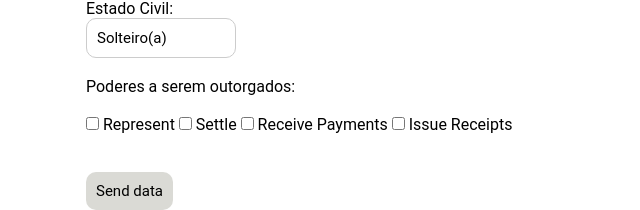
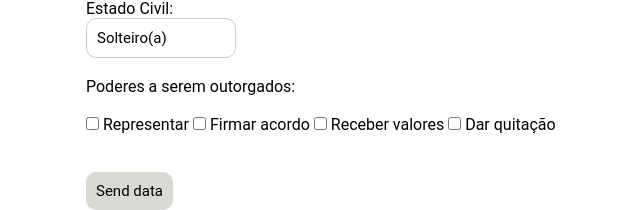
Before and after one commit to luizaclemos/letter-of-attorney-creator, a Django app: template djangofile/templates/index.html in a window 1280 px wide. Shown: the part 678-888 px from the top of the page, without its empty margins (304-944 px from the left). Run offline with Django 3.2, Linux system fonts and the light colour scheme; the template is opened without the code that fills it, so the values that code supplies are empty.

Commit message:
update index.html

```diff
--- a/djangofile/templates/index.html
+++ b/djangofile/templates/index.html
@@ -95,14 +95,14 @@
             <fieldset>
                 <legend>Poderes a serem outorgados:</legend>
                 <br>
-                <input type="checkbox" id="representpower" name="powers[]" value="representar">
-                <label for="representpower">Represent</label>
+                <input type="checkbox" id="representpower" name="powers[]" value="represent">
+                <label for="representpower">Representar</label>
                 <input type="checkbox" id="settlepower" name="powers[]" value="settle">
-                <label for="settlepower">Settle</label>
+                <label for="settlepower">Firmar acordo</label>
                 <input type="checkbox" id="receivepaymentspower" name="powers[]" value="receive payments">
-                <label for="receivepaymentspower">Receive Payments</label>
+                <label for="receivepaymentspower">Receber valores</label>
                 <input type="checkbox" id="issuereceiptspower" name="powers[]" value="issue receipts">
-                <label for="issuereceiptspower">Issue Receipts</label>
+                <label for="issuereceiptspower">Dar quitação</label>
             </fieldset>
             <br><br>
             <button type="submit" value="submit">Send data</button>
```
